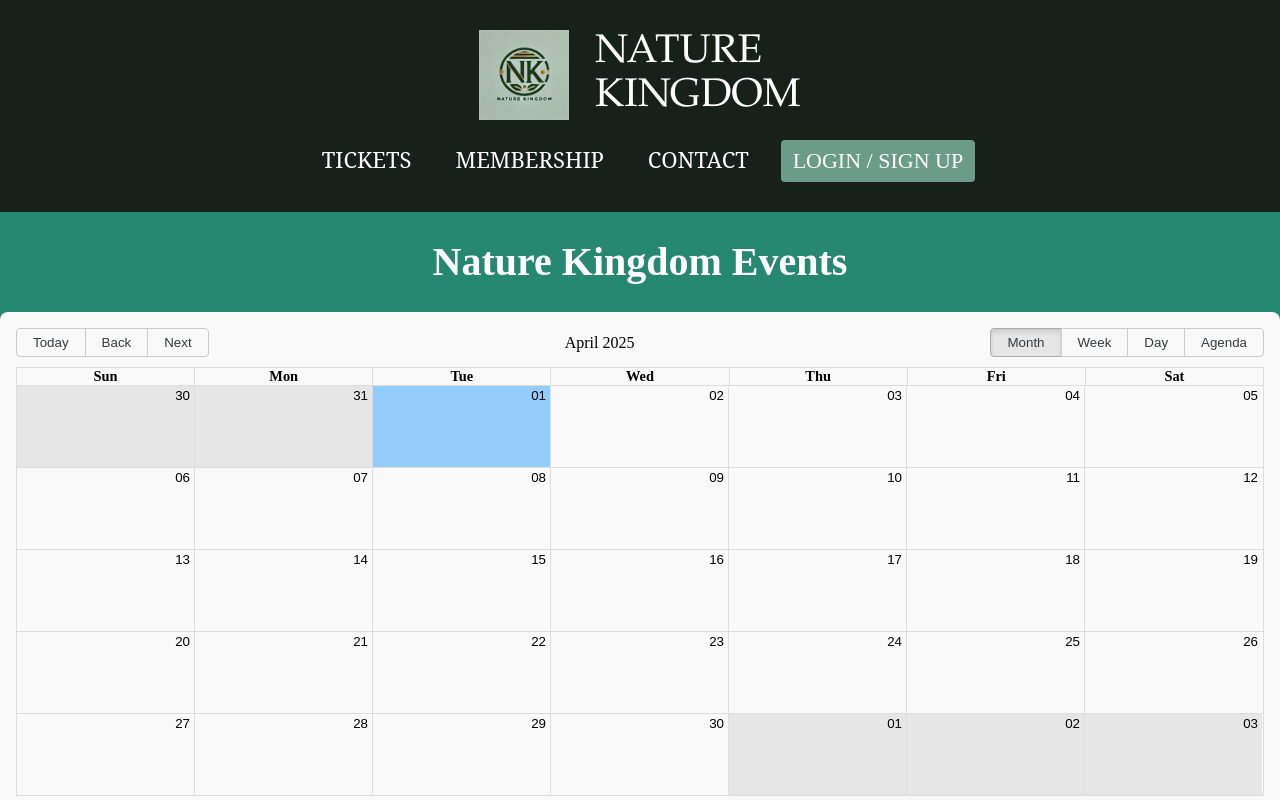
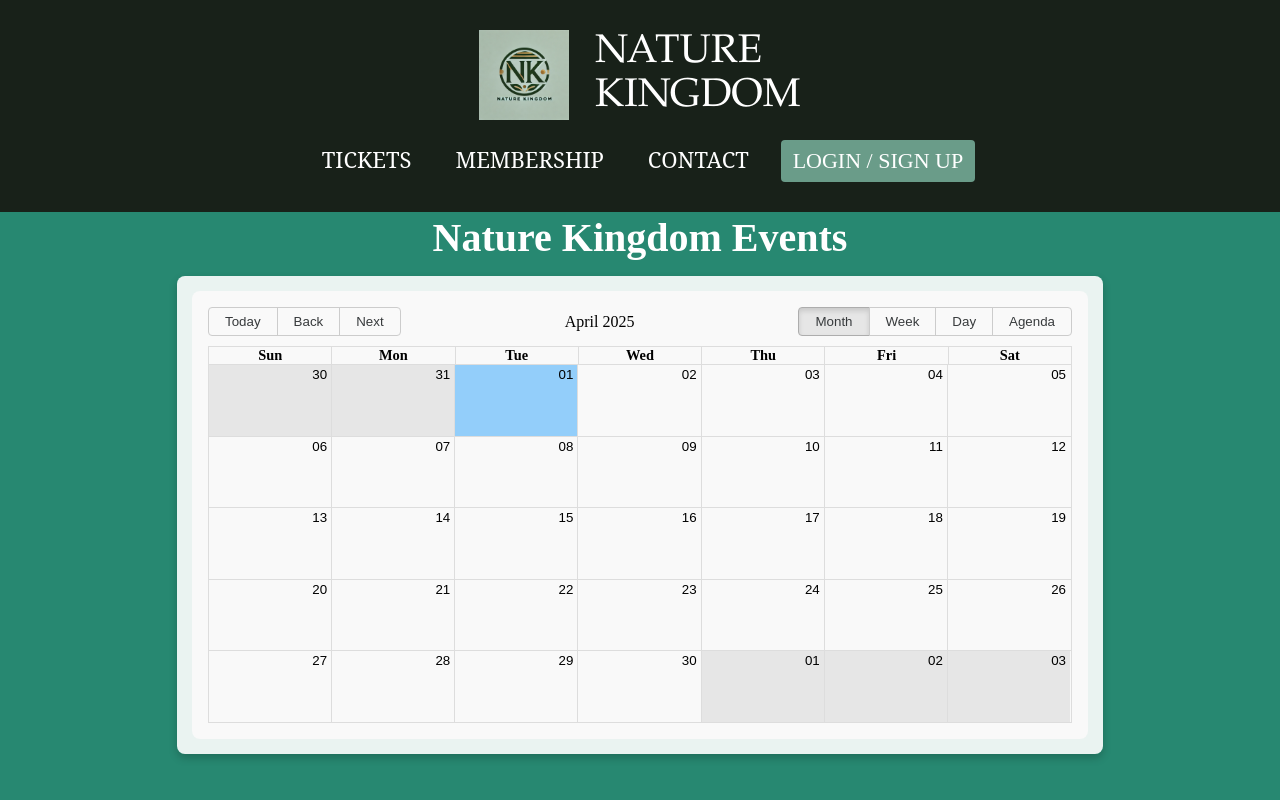
Before and after one commit to AngelSaravia/Nature_Kingdom, a React (Vite) app in the folder client/: page /calendar in a window 1280 px wide. Shown: the top 800 px of the page. Built offline with nearby package versions, Linux system fonts and the light colour scheme; no server answers.

Commit message:
Calendar styling

```diff
--- a/client/src/pages/events/EventsPage.jsx
+++ b/client/src/pages/events/EventsPage.jsx
@@ -4,8 +4,8 @@ import './calendar.css';
 
 const EventsPage = () => {
   return (
-    <div>
-      <h1>Nature Kingdom Events</h1>
+    <div className='calendar-page'>
+      <h1 className='calendar-title'>Nature Kingdom Events</h1>
       <MyCalendar />
     </div>
   );
--- a/client/src/pages/events/calendar.css
+++ b/client/src/pages/events/calendar.css
@@ -1,6 +1,33 @@
 /* Example custom styles */
+
+
+.calendar-container{
+  display: flex;
+  align-items: center;
+  height: 80%;
+  width: 70%;
+}
+
+.calendar-page{
+  height: 70vh;
+  width: auto;
+  display: flex;
+  justify-content: center; /* Centers horizontally */
+  align-items: center; /* Centers vertically (optional) */
+  flex-direction: column; /* Stacks items vertically */
+  padding-bottom: 50px;
+  /* background-color: #256e5d; */
+}
+
+.calendar-title{
+  margin: 0px;
+}
+
 .rbc-calendar {
   /*background-color: #f9f9f9;*/
+  display: flex;
+  width: 100%;
+  height: 100%;
   background-color: #f9f9f9;
   border-radius: 8px;
   padding: 16px;
--- a/client/src/pages/events/calendar.jsx
+++ b/client/src/pages/events/calendar.jsx
@@ -94,7 +94,7 @@ const MyCalendar = () => {
   };
 
   return (
-    <div style={{ height: 500 }}>
+    <div className='calendar-container'>
       <Calendar
         localizer={localizer}
         events={events}
```
